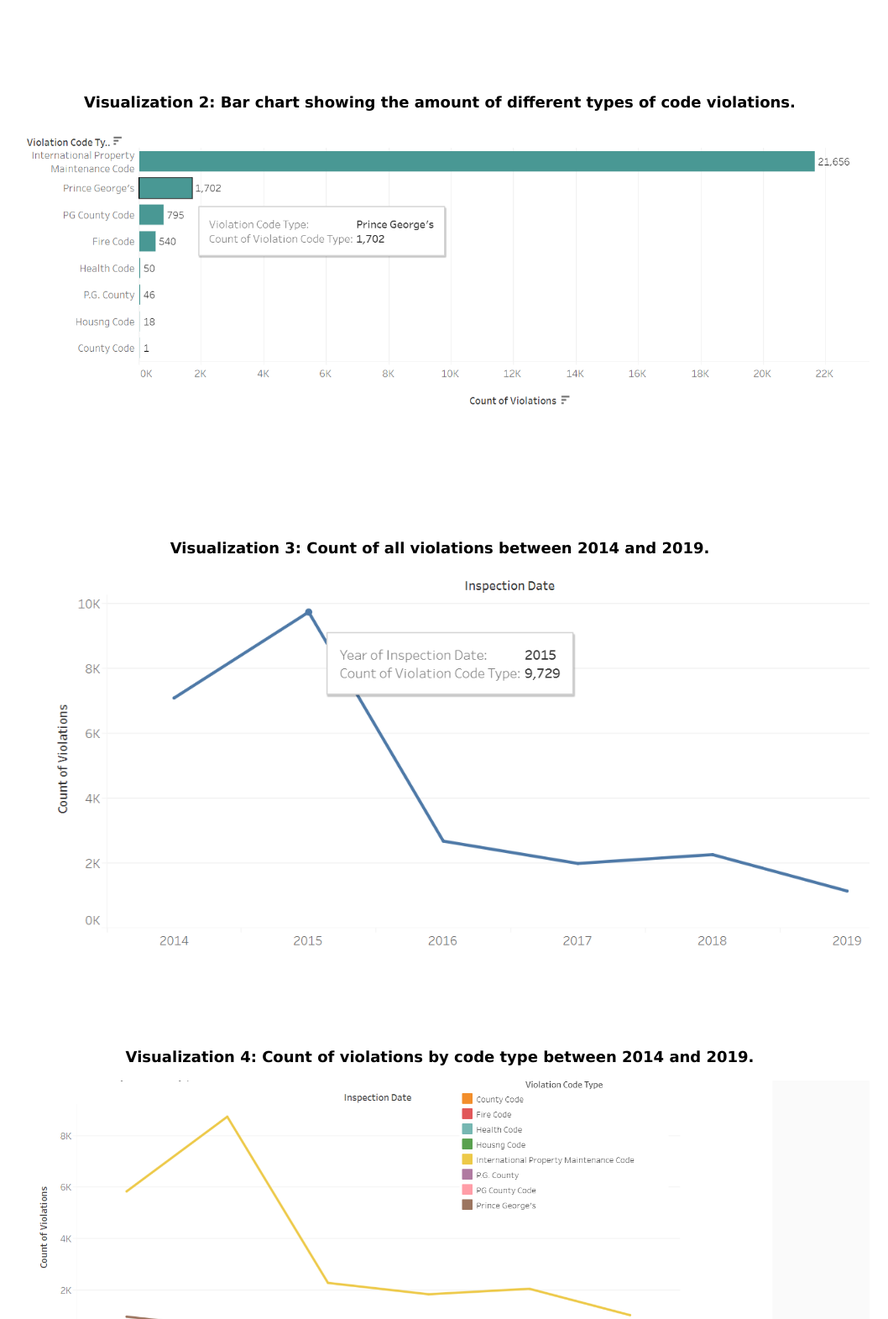
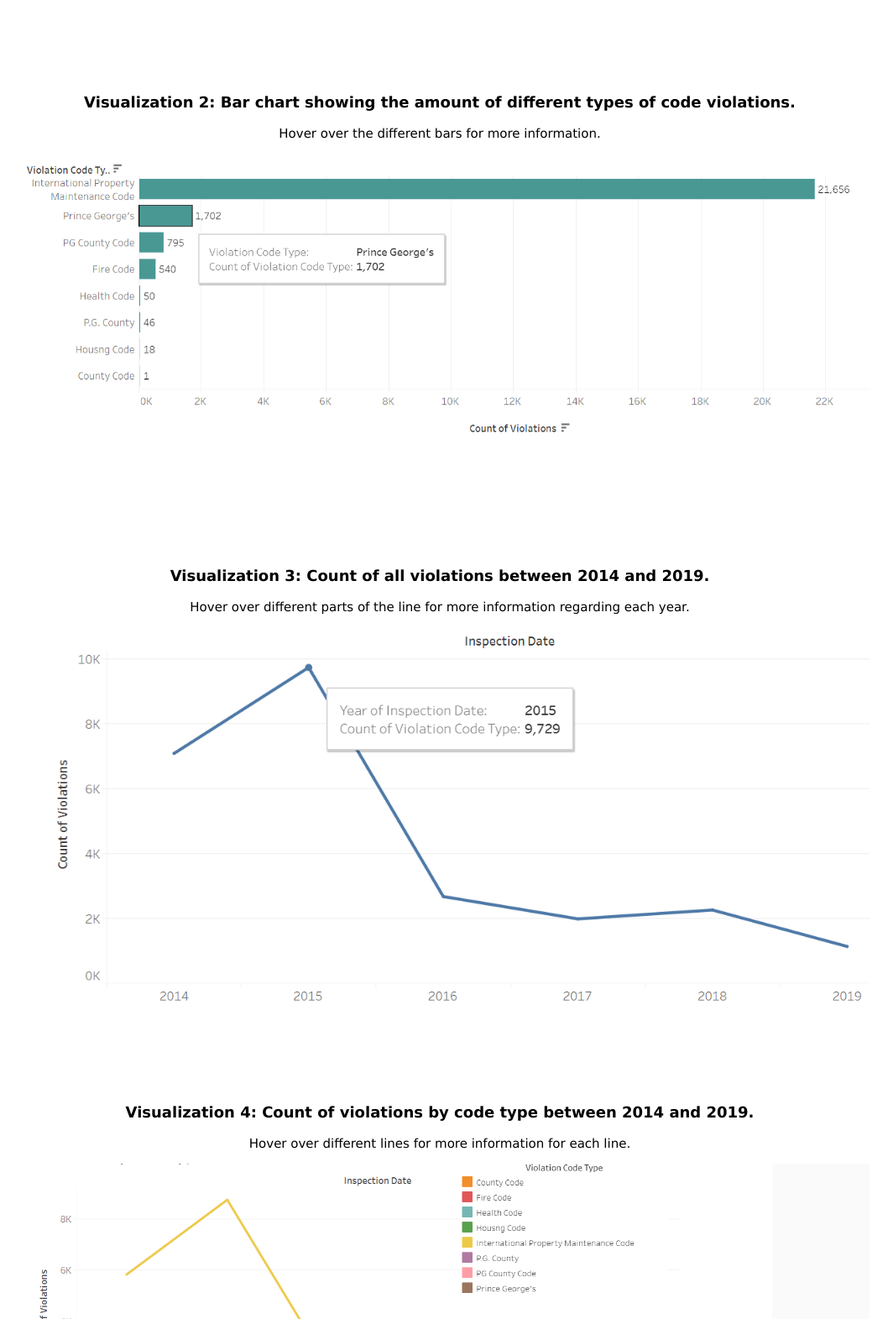
Before and after one commit to sarahlwinters/team_24_final, a website: page build/documentation.html in a window 1280 px wide. Shown: the part 918-2489 px from the top of the page at 84% size, without its empty margins (116-1174 px from the left). Drawn offline with Linux system fonts and the light colour scheme.

Commit message:
Update documentation.html

```diff
--- a/build/documentation.html
+++ b/build/documentation.html
@@ -27,21 +27,30 @@
       visualizations. <br />
       Below are images on how to use the Tableau slideshow.
     </p>
-    <p class="documentationHeader">
+    <h3 class="documentationHeader">
       Visualization 1: Interactive map showing amount of violations per zip
       code.
-    </p>
+    </h3>
     <img class="docIMG" src="src/MapDesc.jpg" />
-    <p class="documentationHeader">
+    <h3 class="documentationHeader">
       Visualization 2: Bar chart showing the amount of different types of code violations.
+    </h3>
+    <p class="documentationBio">
+      Hover over the different bars for more information.
     </p>
     <img class="docIMG" src="src/ViolationsBar.png" />
-    <p class="documentationHeader">
+    <h3 class="documentationHeader">
       Visualization 3: Count of all violations between 2014 and 2019.
+    </h3>
+    <p class="documentationBio">
+      Hover over different parts of the line for more information regarding each year.
     </p>
     <img class="docIMG" src="src/AllViolations.png" />
-    <p class="documentationHeader">
+    <h3 class="documentationHeader">
       Visualization 4: Count of violations by code type between 2014 and 2019.
+    </h3>
+    <p class="documentationBio">
+      Hover over different lines for more information for each line.
     </p>
     <img class="docIMG" src="src/ViolationsByCode.png" />
 
```
